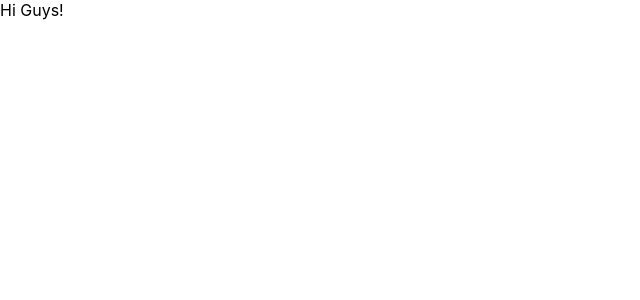
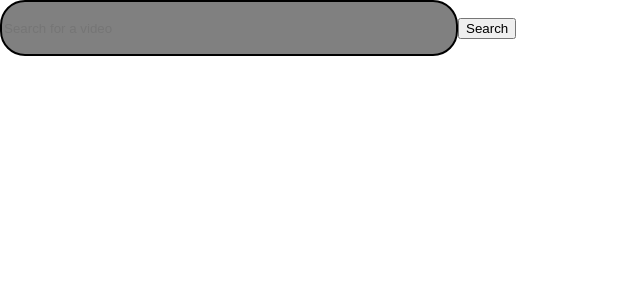
Before and after one commit to joshmarte/youtube-clone, a React (Create React App) app in the folder youtube-clone-with-react/: page / in a window 1280 px wide. Shown: the top 300 px of the page, without its empty margins (0-640 px from the left). Built offline with nearby package versions, Linux system fonts and the light colour scheme.

Commit message:
moved functionality from components to app

```diff
--- a/youtube-clone-with-react/src/App.js
+++ b/youtube-clone-with-react/src/App.js
@@ -1,6 +1,8 @@
 import React, { Component } from "react";
 import "./App.css";
 import Results from "./components/Results";
+import SearchBar from "./components/searchBar";
+import Comments from "./components/comments"
 
 require("dotenv").config();
 
@@ -12,6 +14,7 @@ class App extends Component {
       searchTerm: "",
       apiResults: [],
       results: false,
+      searchInput: ""
     };
   }
 
@@ -28,10 +31,41 @@ class App extends Component {
     });
   };
 
+
+
+  getVideos = async () => {
+    const { searchTerm } = this.state;
+    const videos = await API_KEY.searchResults(searchInput);
+    this.setState({ videos, searchInput: "" });
+  };
+
+  handleChange = (event) => {
+    this.setState({
+      searchInput: event.target.value,
+    });
+  };
+
+  handleSubmit = async (event) => {
+    event.preventDefault();
+    try {
+      this.getVideos();
+      this.setState({
+        error: false,
+      });
+    } catch (error) {
+      this.setState({
+        error: true,
+        searchInput: "",
+        videos: [],
+      });
+      alert(error);
+    }
+  };
+
   render() {
     return (
       <div>
-        Hi Guys!
+        <SearchBar />
         <Results results={this.state.apiResults} />
       </div>
     );
--- /dev/null
+++ b/youtube-clone-with-react/src/components/comments.js
@@ -0,0 +1,39 @@
+import { Component } from "react";
+import "./comments.css";
+
+export default class Comments extends Component {
+    constructor() {
+        super()
+        this.state = {
+            userName: "",
+            userComment: "",
+        }
+    }
+
+    handleUserInput = (e) => {
+        this.setState({
+            [e.target.name]: e.target.value
+        })
+    }
+
+
+    render() {
+        return (
+            <form onsubmit={(e) => this.props.handleSubmit(e, this.state.userName, this.state.userComment)}>
+                <label htmlFor="users-name">Username</label>
+                <input
+                    onInput={this.handleUserInput}
+                    value={this.state.userName}
+                    type="text"
+                    name="userName"
+                    id="user-name"
+
+                />
+            </form>
+
+        )
+
+    }
+
+
+}
--- a/youtube-clone-with-react/src/components/searchBar.css
+++ b/youtube-clone-with-react/src/components/searchBar.css
@@ -0,0 +1,9 @@
+#search-bar {
+    align-items: center;
+    height: 50px;
+    width: 450px;
+    color: black;
+    background-color: grey;
+    border: 2px solid black;
+    border-radius: 25px;
+}
--- a/youtube-clone-with-react/src/components/searchBar.js
+++ b/youtube-clone-with-react/src/components/searchBar.js
@@ -2,20 +2,18 @@ import { Component } from "react";
 import "./searchBar.css"
 
 export default class SearchBar extends Component {
-    constructor() {
-        super()
-    }
+    //handled in app -
 
-
-
-
+   //wrap in form
     render() {
         return (
             <div>
                 <input
+                    id="search-bar"
                     type="text"
                     placeholder="Search for a video"
                 />
+                <button type="submit">Search</button>
             </div>
         )
 
```
Also changed, not shown: youtube-clone-with-react/src/components/comments.css (added).
